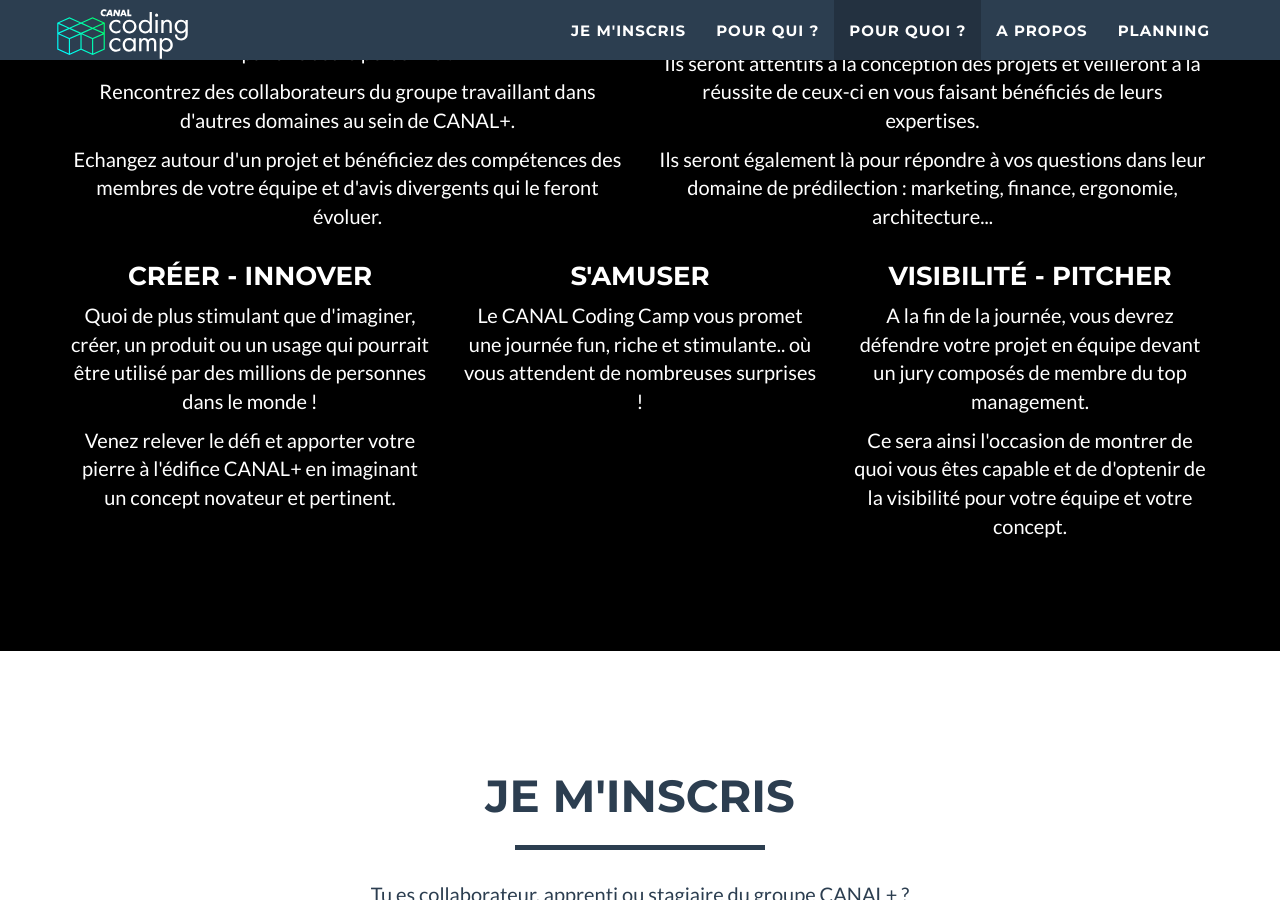
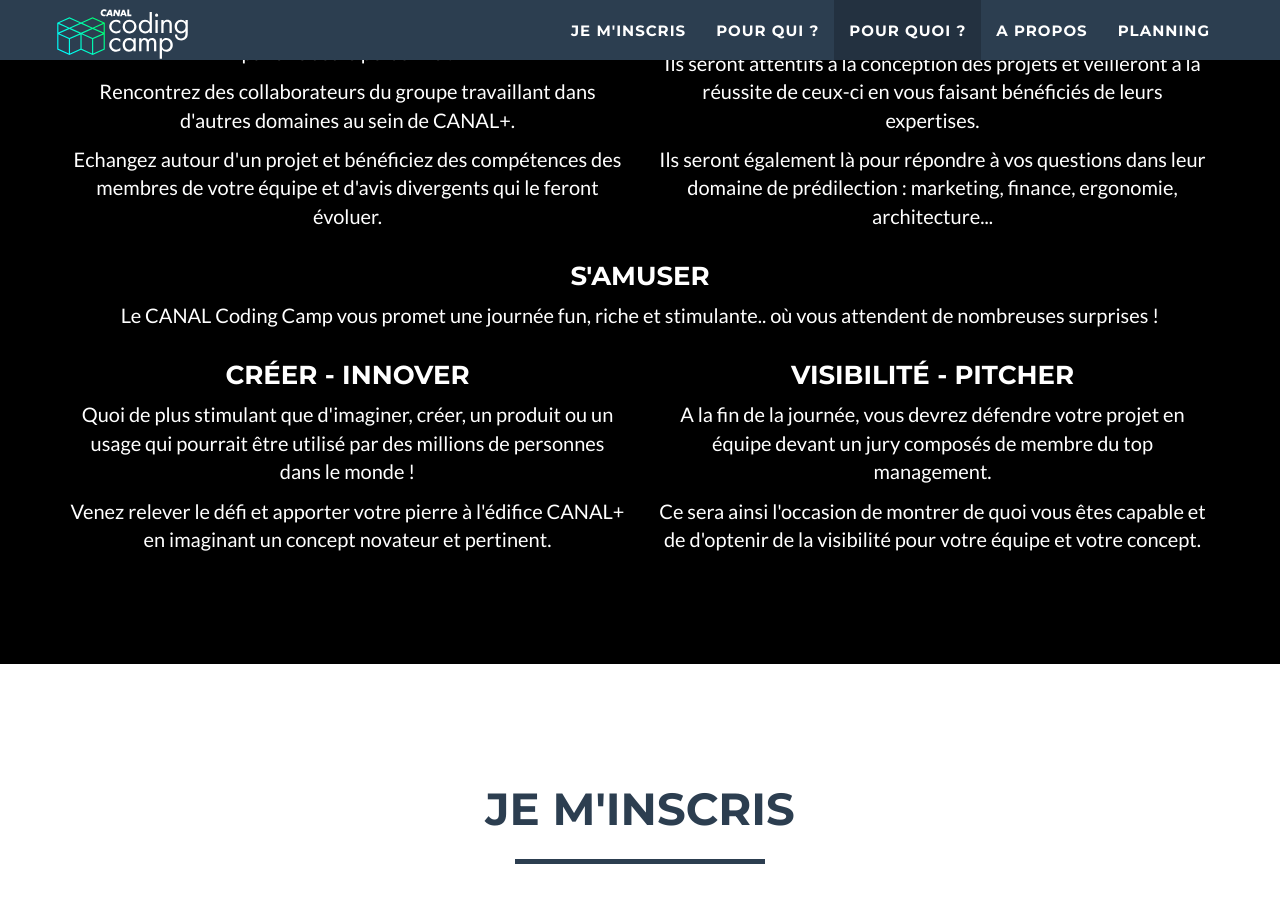
Before and after one commit to canalplus/canal-coding-camp, a Jekyll site: the page built from index.md, in a window 1280 px wide and 900 px high, scrolled down 1416 px. Built offline with Jekyll 4.4.1, drawn with Linux system fonts in a browser that asks for light colours.

Commit message:
reorg why

```diff
--- a/_includes/why.html
+++ b/_includes/why.html
@@ -27,16 +27,18 @@
 			</div>
         </div>
         <div class="row">
-            <div class="col-lg-4 text-center">
+            <div class="col-lg-12 text-center">
+				<h3>S'amuser</h3>
+                <p>Le CANAL Coding Camp vous promet une journée fun, riche et stimulante.. où vous attendent de nombreuses surprises !</p>
+			</div>
+        </div>
+        <div class="row">
+            <div class="col-lg-6 text-center">
 				<h3>Créer - Innover</h3>
                 <p>Quoi de plus stimulant que d'imaginer, créer, un produit ou un usage qui pourrait être utilisé par des millions de personnes dans le monde !</p>
                 <p>Venez relever le défi et apporter votre pierre à l'édifice CANAL+ en imaginant un concept novateur et pertinent.</p>
 			</div>
-            <div class="col-lg-4 text-center">
-				<h3>S'amuser</h3>
-                <p>Le CANAL Coding Camp vous promet une journée fun, riche et stimulante.. où vous attendent de nombreuses surprises !</p>
-			</div>
-            <div class="col-lg-4 text-center">
+            <div class="col-lg-6 text-center">
 				<h3>Visibilité - Pitcher</h3>
                 <p>A la fin de la journée, vous devrez défendre votre projet en équipe devant un jury composés de membre du top management.</p>
                 <p>Ce sera ainsi l'occasion de montrer de quoi vous êtes capable et de d'optenir de la visibilité pour votre équipe et votre concept.</p>
```
